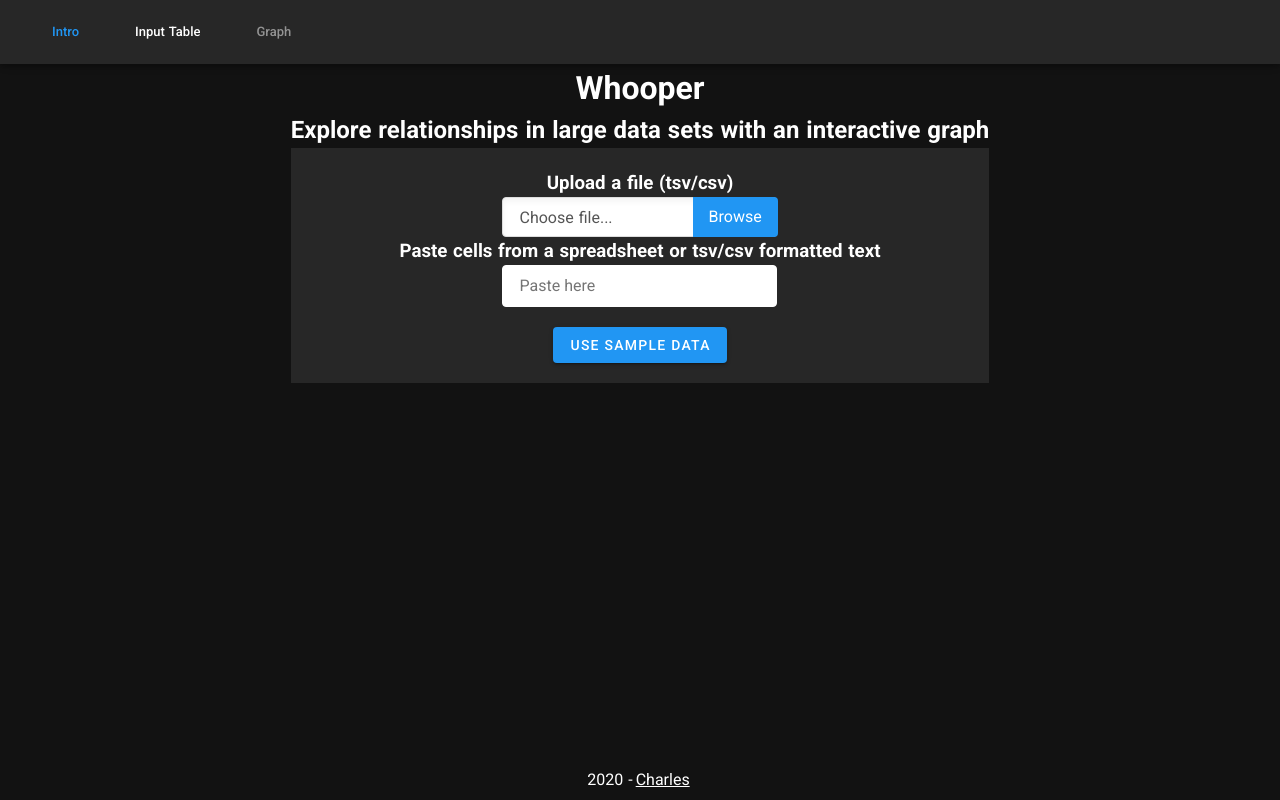
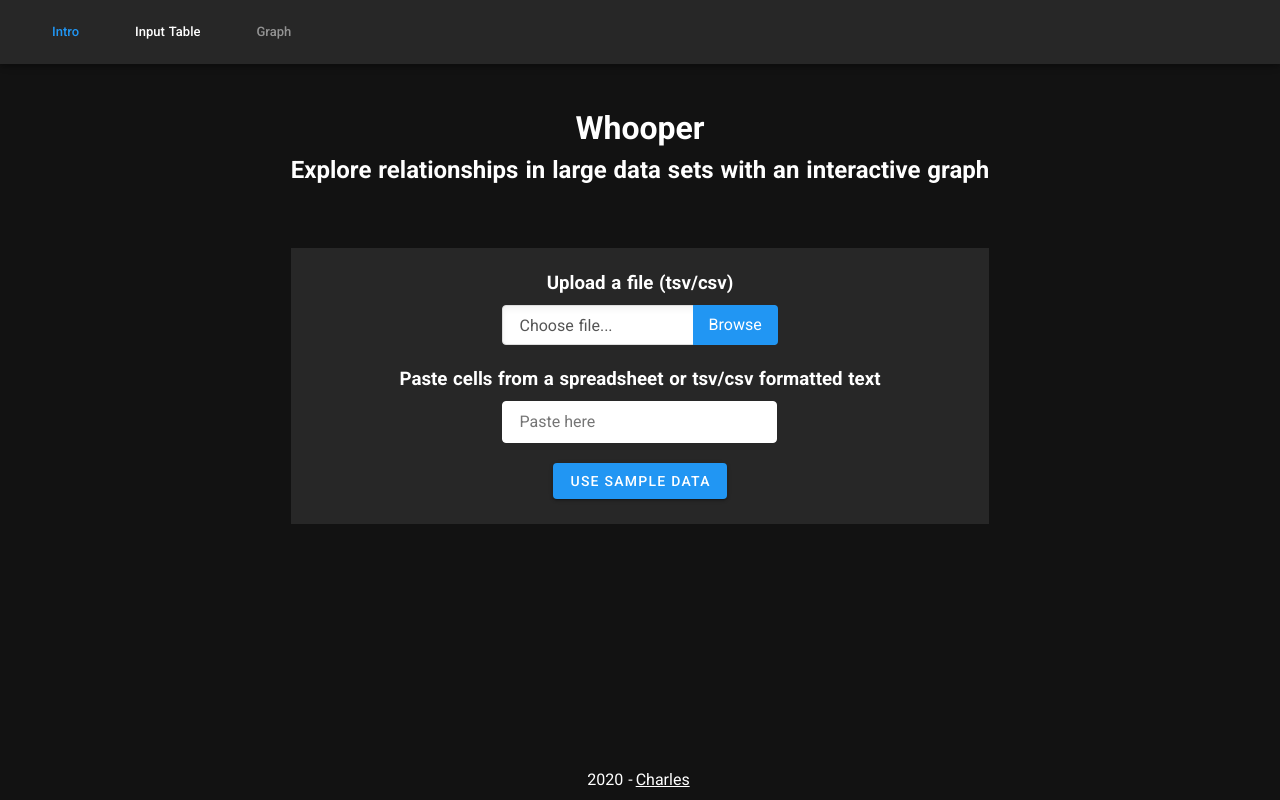
Before and after one commit to CharlesRyan/whooper, a Nuxt app: page / in a window 1280 px wide. Built offline with nearby package versions, Linux system fonts and the light colour scheme.

Commit message:
prevent clicks on disabled nav items

```diff
--- a/components/InputMenu.vue
+++ b/components/InputMenu.vue
@@ -3,14 +3,14 @@
   .inputs__options(
     :class="{compact}"
   )
-    h3 {{ labels.file }}
+    h3.inputs__options-label {{ labels.file }}
     label.file
       input.file-input(
         type='file'
         @change="selectedFile"
       )
       span.file-custom
-    h3 {{ labels.text }}
+    h3.inputs__options-label {{ labels.text }}
     input.text-input(
       type='textarea'
       @paste="onPaste"
@@ -145,6 +145,10 @@ $transition: all 0.3s ease-in-out;
     }
   }
 
+  &__options-label {
+    margin-bottom: 8px;
+  }
+
   &__options {
     display: flex;
     align-items: center;
@@ -173,6 +177,7 @@ $transition: all 0.3s ease-in-out;
     display: inline-block;
     cursor: pointer;
     height: 2.5rem;
+    margin-bottom: 20px;
   }
 
   .file input {
--- a/components/Intro.vue
+++ b/components/Intro.vue
@@ -1,7 +1,8 @@
 <template lang="pug">
   .intro
-    h1 Whooper
-    h2 Explore relationships in large data sets with an interactive graph
+    .header-wrapper
+      h1 Whooper
+      h2 Explore relationships in large data sets with an interactive graph
     .menu-wrapper
       InputMenu(:compact="false")
       v-btn(
@@ -43,9 +44,14 @@ export default {
 
 <style lang="scss" scoped>
 .intro {
+
+  .header-wrapper {
+      margin: 40px 0 60px;
+  }
+
   .menu-wrapper {
     background: $bg-secondary;
-    padding: 1px 20px 20px 20px;
+    padding: 1px 20px 25px 20px;
   }
 }
 </style>
--- a/components/Navbar.vue
+++ b/components/Navbar.vue
@@ -57,11 +57,15 @@ export default {
   },
   methods: {
     handleClick({ disabled, key }) {
-      console.log(disabled);
-      if (!disabled) this.$store.commit('setPage', Pages[key])
+      if (!disabled) {
+        this.$store.commit('setPage', Pages[key])
+      } else {
+        setTimeout(() => {
+          this.selectPageItem(this.page)
+        }, 10)
+      }
     },
     selectPageItem(page) {
-      console.log('sel', page);
       this.pageItems.forEach((pageItem, i) => {
         if (pageItem.name === page) {
           this.selectedItem = i
@@ -74,7 +78,6 @@ export default {
   },
   watch: {
     page(newPage) {
-      console.log('change');
       this.selectPageItem(newPage)
     }
   }
@@ -100,7 +103,7 @@ export default {
   .v-list-item {
     margin: 0 20px !important;
 
-    &--active {
+    &--active:not(.disabled) {
       color: $primary;
     }
 
```
